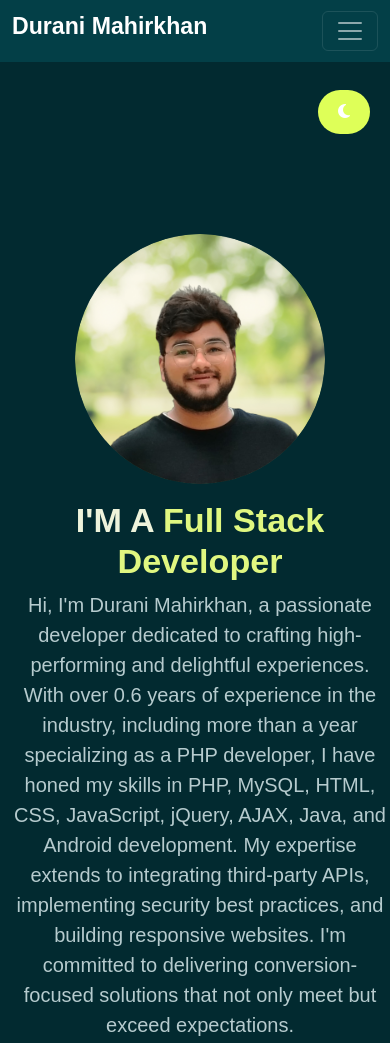
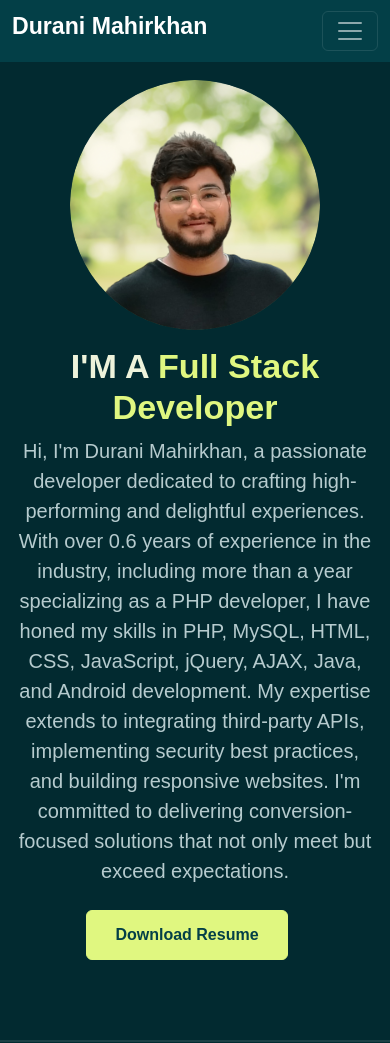
Before and after one commit to mktech9/mahir_portfolio, a plain HTML site: page index.html in a window 390 px wide. Shown: the top 1043 px of the page. Drawn offline with Linux system fonts and the light colour scheme; some packages are replaced by stand-ins of ours; a script that the page names is missing; a web font is replaced by a local one.

Commit message:
index.html

```diff
--- a/index.html
+++ b/index.html
@@ -94,10 +94,7 @@
     <!-- CONTENT WRAPPER -->
     <div id="content-wrapper">
 
-        <button id="theme-toggle-btn" class="toggle-btn" >
-            <i id="sun-icon" class="fas fa-sun"></i>
-            <i id="moon-icon" class="fas fa-moon"></i>
-        </button>
+
 
         <script>
             const themeToggleBtn = document.getElementById('theme-toggle-btn');
@@ -123,16 +120,7 @@
 
 
         </script>
-       <style>
 
-
-        @media (max-width: 768px) {
-            .full-height{
-            width: 25rem !important;
-         min-height: 25vh !important;
-        }
-}
-       </style>
         <!-- HOME -->
         <section id="home" class="full-height px-lg-5" >
 
```
